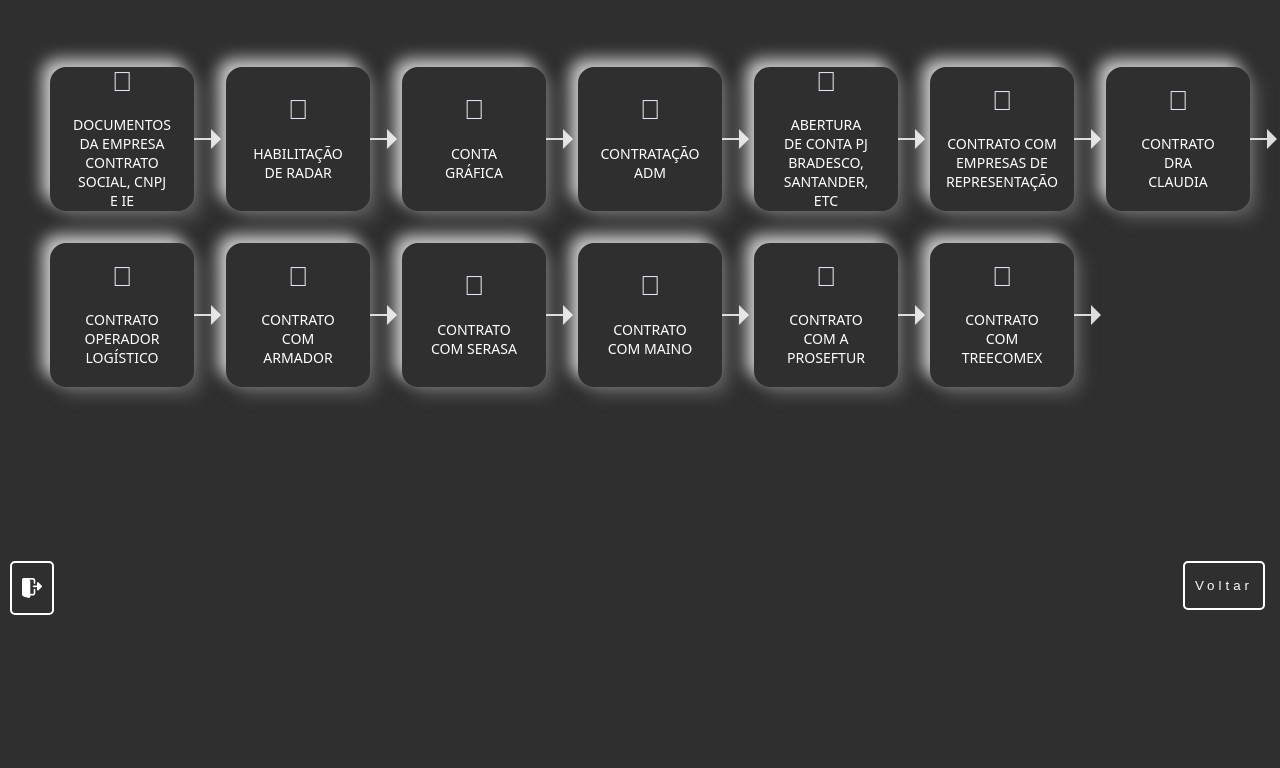
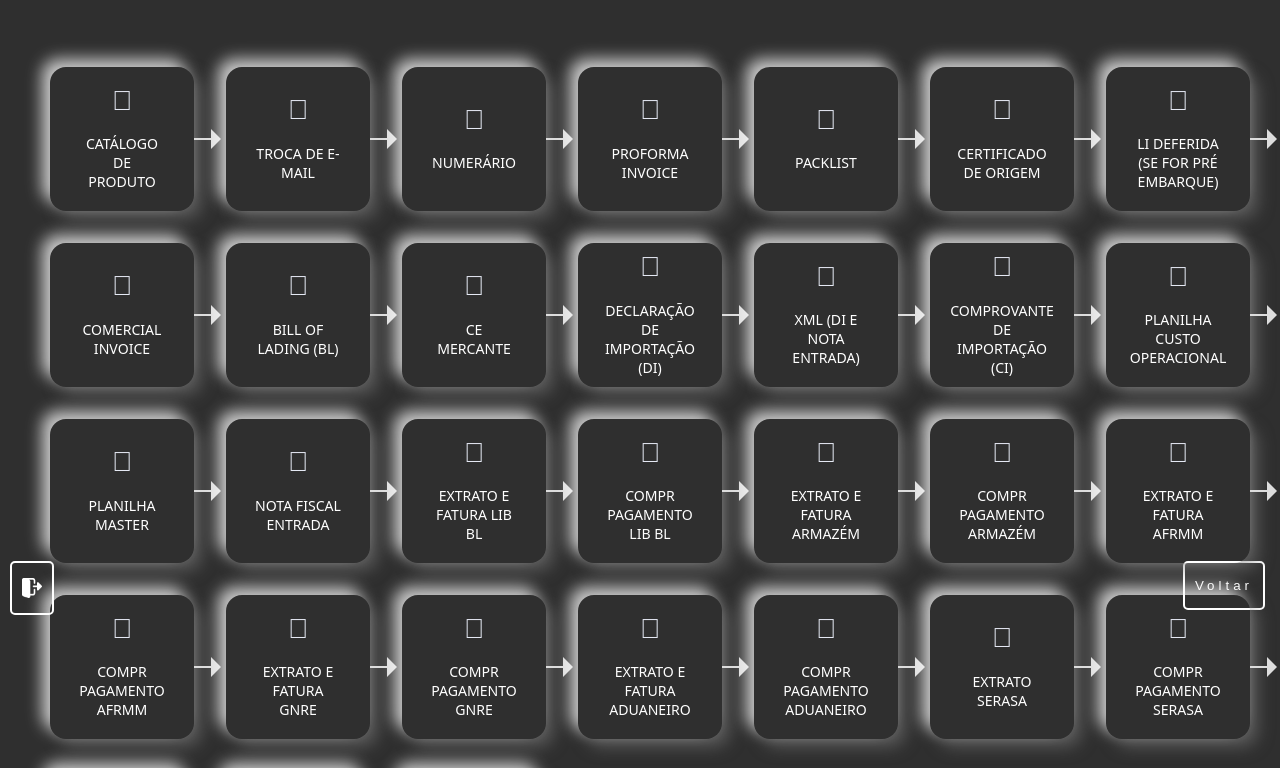
Before and after one commit to Santiago199723/treecomexnew, a plain HTML site: page public/etapa2.html in a window 1280 px wide. Shown: the part 175-943 px from the top of the page. Before the commit the page ends 800 px from the top, so only its background shows below. Drawn offline with Linux system fonts and the light colour scheme.

Commit message:
new buttons

```diff
--- a/public/etapa2.html
+++ b/public/etapa2.html
@@ -230,84 +230,190 @@
       <hr />
       <h1 style="margin-top: 40px; margin-bottom: 60px">ETAPA 2 - PROCESSOS</h1>
       <div class="buttons">
-        <button class="neumorphic" id="cpf_irpf">
+        <button class="neumorphic" id="catalogo_produto">
           <i class="fa-light fa-user"></i>
-          <span>DOCUMENTOS DA EMPRESA CONTRATO SOCIAL, CNPJ E IE</span>
+          <span>CATÁLOGO DE PRODUTO</span>
           <div class="message">CONCLUÍDO!</div>
         </button>
 
-        <button type="button" class="neumorphic">
-          <!-- Corrigi um erro aqui -->
-          <i class="fa-light fa-envelope"></i>
-          <span>HABILITAÇÃO DE RADAR</span>
-          <div class="message">PENDENTE</div>
+        <button class="neumorphic" id="troca_email">
+          <i class="fa-light fa-user"></i>
+          <span>TROCA DE E-MAIL</span>
+          <div class="message">CONCLUÍDO!</div>
         </button>
-        <!-- Adicionei as setas aqui -->
-        <button type="button" class="neumorphic" id="locacao_sala">
-          <i class="fa-light fa-house"></i>
-          <span>CONTA GRÁFICA</span>
+
+        <button class="neumorphic" id="numerario">
+          <i class="fa-light fa-user"></i>
+          <span>NUMERÁRIO</span>
           <div class="message">CONCLUÍDO!</div>
-          <div class="arrow-right"></div>
         </button>
-        <button type="button" class="neumorphic" id="contratacao_hospedagem">
-          <i class="fa-light fa-globe"></i>
-          <span>CONTRATAÇÃO ADM</span>
+
+        <button class="neumorphic" id="proforma_invoice">
+          <i class="fa-light fa-user"></i>
+          <span>PROFORMA INVOICE</span>
           <div class="message">CONCLUÍDO!</div>
-          <div class="arrow-right"></div>
         </button>
-        <button type="button" class="neumorphic" id="contrato_social">
-          <i class="fa-light fa-address-card"></i>
-          <span>ABERTURA DE CONTA PJ BRADESCO, SANTANDER, ETC</span>
-          <div class="message">PENDENTE</div>
-          <div class="arrow-right"></div>
+
+        <button class="neumorphic" id="packlist">
+          <i class="fa-light fa-user"></i>
+          <span>PACKLIST</span>
+          <div class="message">CONCLUÍDO!</div>
         </button>
-        <button type="button" class="neumorphic" id="habilitacao_radar">
-          <i class="fa-light fa-earth-americas"></i>
-          <span>CONTRATO COM EMPRESAS DE REPRESENTAÇÃO</span>
-          <div class="message">PENDENTE</div>
-          <div class="arrow-right"></div>
+
+        <button class="neumorphic" id="certificado_origem">
+          <i class="fa-light fa-user"></i>
+          <span>CERTIFICADO DE ORIGEM</span>
+          <div class="message">CONCLUÍDO!</div>
         </button>
-        <button type="button" class="neumorphic" id="habilitacao_radar">
-          <i class="fa-light fa-earth-americas"></i>
-          <span>CONTRATO DRA CLAUDIA</span>
-          <div class="message">PENDENTE</div>
-          <div class="arrow-right"></div>
+
+        <button class="neumorphic" id="li_deferida">
+          <i class="fa-light fa-user"></i>
+          <span>LI DEFERIDA (SE FOR PRÉ EMBARQUE)</span>
+          <div class="message">CONCLUÍDO!</div>
         </button>
-        <button type="button" class="neumorphic" id="habilitacao_radar">
-          <i class="fa-light fa-earth-americas"></i>
-          <span>CONTRATO OPERADOR LOGÍSTICO</span>
-          <div class="message">PENDENTE</div>
-          <div class="arrow-right"></div>
+
+        <button class="neumorphic" id="comercial_invoice">
+          <i class="fa-light fa-user"></i>
+          <span>COMERCIAL INVOICE</span>
+          <div class="message">CONCLUÍDO!</div>
         </button>
-        <button type="button" class="neumorphic" id="habilitacao_radar">
-          <i class="fa-light fa-earth-americas"></i>
-          <span>CONTRATO COM ARMADOR</span>
-          <div class="message">PENDENTE</div>
-          <div class="arrow-right"></div>
+
+        <button class="neumorphic" id="bill_of_lading">
+          <i class="fa-light fa-user"></i>
+          <span>BILL OF LADING (BL)</span>
+          <div class="message">CONCLUÍDO!</div>
         </button>
-        <button type="button" class="neumorphic" id="habilitacao_radar">
-          <i class="fa-light fa-earth-americas"></i>
-          <span>CONTRATO COM SERASA</span>
-          <div class="message">PENDENTE</div>
-          <div class="arrow-right"></div>
+
+        <button class="neumorphic" id="ce_mercante">
+          <i class="fa-light fa-user"></i>
+          <span>CE MERCANTE</span>
+          <div class="message">CONCLUÍDO!</div>
         </button>
-        <button type="button" class="neumorphic" id="habilitacao_radar">
-          <i class="fa-light fa-earth-americas"></i>
-          <span>CONTRATO COM MAINO</span>
-          <div class="message">PENDENTE</div>
-          <div class="arrow-right"></div>
+
+        <button class="neumorphic" id="declaracao_importacao">
+          <i class="fa-light fa-user"></i>
+          <span>DECLARAÇÃO DE IMPORTAÇÃO (DI)</span>
+          <div class="message">CONCLUÍDO!</div>
         </button>
-        <button type="button" class="neumorphic" id="habilitacao_radar">
-          <i class="fa-light fa-earth-americas"></i>
-          <span>CONTRATO COM A PROSEFTUR</span>
-          <div class="message">PENDENTE</div>
-          <div class="arrow-right"></div>
+
+        <button class="neumorphic" id="xml">
+          <i class="fa-light fa-user"></i>
+          <span>XML (DI E NOTA ENTRADA)</span>
+          <div class="message">CONCLUÍDO!</div>
         </button>
-        <button type="button" class="neumorphic" id="habilitacao_radar">
-          <i class="fa-light fa-earth-americas"></i>
-          <span>CONTRATO COM TREECOMEX</span>
-          <div class="message">PENDENTE</div>
-          <div class="arrow-right"></div>
+
+        <button class="neumorphic" id="comprovante_importacao">
+          <i class="fa-light fa-user"></i>
+          <span>COMPROVANTE DE IMPORTAÇÃO (CI)</span>
+          <div class="message">CONCLUÍDO!</div>
+        </button>
+
+        <button class="neumorphic" id="planilha_custo_operacional">
+          <i class="fa-light fa-user"></i>
+          <span>PLANILHA CUSTO OPERACIONAL</span>
+          <div class="message">CONCLUÍDO!</div>
+        </button>
+
+        <button class="neumorphic" id="planilha_master">
+          <i class="fa-light fa-user"></i>
+          <span>PLANILHA MASTER</span>
+          <div class="message">CONCLUÍDO!</div>
+        </button>
+
+        <button class="neumorphic" id="nota_fiscal_entrada">
+          <i class="fa-light fa-user"></i>
+          <span>NOTA FISCAL ENTRADA</span>
+          <div class="message">CONCLUÍDO!</div>
+        </button>
+
+        <button class="neumorphic" id="extrato_fatura_lib_bl">
+          <i class="fa-light fa-user"></i>
+          <span>EXTRATO E FATURA LIB BL</span>
+          <div class="message">CONCLUÍDO!</div>
+        </button>
+
+        <button class="neumorphic" id="compr_pagamento_lib_bl">
+          <i class="fa-light fa-user"></i>
+          <span>COMPR PAGAMENTO LIB BL</span>
+          <div class="message">CONCLUÍDO!</div>
+        </button>
+
+        <button class="neumorphic" id="extrato_fatura_armazem">
+          <i class="fa-light fa-user"></i>
+          <span>EXTRATO E FATURA ARMAZÉM</span>
+          <div class="message">CONCLUÍDO!</div>
+        </button>
+
+        <button class="neumorphic" id="compr_pagamento_armazem">
+          <i class="fa-light fa-user"></i>
+          <span>COMPR PAGAMENTO ARMAZÉM</span>
+          <div class="message">CONCLUÍDO!</div>
+        </button>
+
+        <button class="neumorphic" id="extrato_fatura_afrmm">
+          <i class="fa-light fa-user"></i>
+          <span>EXTRATO E FATURA AFRMM</span>
+          <div class="message">CONCLUÍDO!</div>
+        </button>
+
+        <button class="neumorphic" id="compr_pagamento_afrmm">
+          <i class="fa-light fa-user"></i>
+          <span>COMPR PAGAMENTO AFRMM</span>
+          <div class="message">CONCLUÍDO!</div>
+        </button>
+
+        <button class="neumorphic" id="extrato_fatura_gnre">
+          <i class="fa-light fa-user"></i>
+          <span>EXTRATO E FATURA GNRE</span>
+          <div class="message">CONCLUÍDO!</div>
+        </button>
+
+        <button class="neumorphic" id="compr_pagamento_gnre">
+          <i class="fa-light fa-user"></i>
+          <span>COMPR PAGAMENTO GNRE</span>
+          <div class="message">CONCLUÍDO!</div>
+        </button>
+
+        <button class="neumorphic" id="extrato_fatura_aduaneiro">
+          <i class="fa-light fa-user"></i>
+          <span>EXTRATO E FATURA ADUANEIRO</span>
+          <div class="message">CONCLUÍDO!</div>
+        </button>
+
+        <button class="neumorphic" id="compr_pagamento_aduaneiro">
+          <i class="fa-light fa-user"></i>
+          <span>COMPR PAGAMENTO ADUANEIRO</span>
+          <div class="message">CONCLUÍDO!</div>
+        </button>
+
+        <button class="neumorphic" id="extrato_serasa">
+          <i class="fa-light fa-user"></i>
+          <span>EXTRATO SERASA</span>
+          <div class="message">CONCLUÍDO!</div>
+        </button>
+
+        <button class="neumorphic" id="compr_pagamento_serasa">
+          <i class="fa-light fa-user"></i>
+          <span>COMPR PAGAMENTO SERASA</span>
+          <div class="message">CONCLUÍDO!</div>
+        </button>
+
+        <button class="neumorphic" id="nota_fiscal_saida">
+          <i class="fa-light fa-user"></i>
+          <span>NOTA FISCAL SAÍDA</span>
+          <div class="message">CONCLUÍDO!</div>
+        </button>
+
+        <button class="neumorphic" id="pagamento_nota_fiscal">
+          <i class="fa-light fa-user"></i>
+          <span>PAGAMENTO NOTA FISCAL</span>
+          <div class="message">CONCLUÍDO!</div>
+        </button>
+
+        <button class="neumorphic" id="recibo_devolucao_container">
+          <i class="fa-light fa-user"></i>
+          <span>RECIBO DEVOLUÇÃO CONTAINER</span>
+          <div class="message">CONCLUÍDO!</div>
         </button>
 
         <!-- Submenu do primeiro botao -->
```
